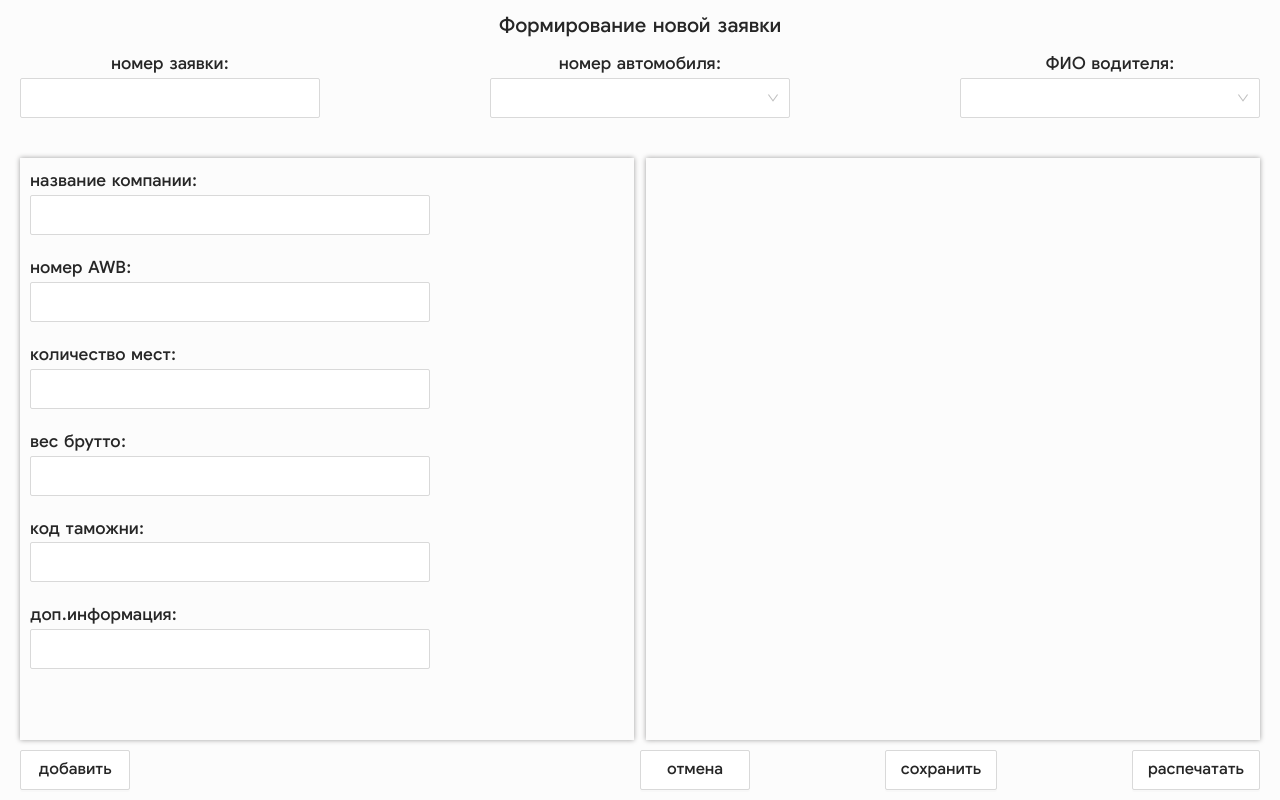
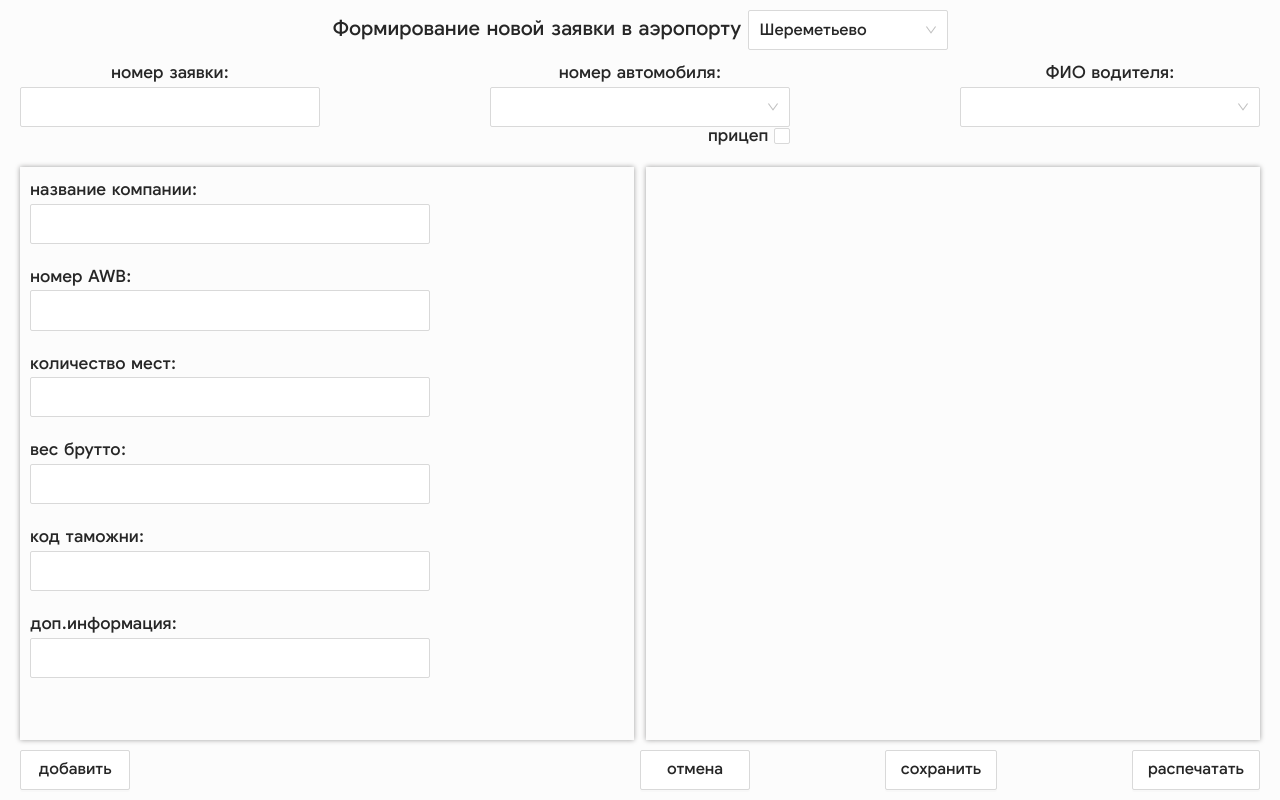
Before and after one commit to Dmitry0403/transit-app, a React app: page /input in a window 1280 px wide. Built offline with nearby package versions, Linux system fonts and the light colour scheme.

Commit message:
added choice of airport and added trailer to order

```diff
--- a/src/components/PrintContent/PrintContent.tsx
+++ b/src/components/PrintContent/PrintContent.tsx
@@ -23,13 +23,15 @@ export const PrintContent: React.FC = () => {
             <div className={scss.preamble}>
                 На основании договора № 0046-02/04 от 29/04/2022г. просим Вас
                 осуществить оформление транзитных деклараций для грузов,
-                поступивших в аэропорт Шереметьево в адрес:
+                поступивших в аэропорт{" "}
+                {currentOrder.title["аэропорт:"] || "Шереметьево"} в адрес:
             </div>
             <div className={scss.currentOrder}>
                 <CurrentOrder />
             </div>
             <div className={scss.paragraph}>
-                Номер автомобиля: {currentOrder.title["номер автомобиля:"]}.{" "}
+                Номер автомобиля: {currentOrder.title["номер автомобиля:"]}
+                {currentOrder.isTrailer && <span>/ A 1482 E-5</span>}.{" "}
                 {currentOrder.title["ФИО водителя:"]}
             </div>
             <div className={scss.paragraph}>
--- a/src/pages/RegistrationPage/RegistrationPage.tsx
+++ b/src/pages/RegistrationPage/RegistrationPage.tsx
@@ -1,8 +1,8 @@
 import React, { useState, useEffect } from "react";
 import scss from "./styles.module.scss";
 import { LINKS } from "../../common/routes";
-import { Button, Input, Select } from "antd";
-import { nanoid } from "nanoid";
+import { Button, Input, Select, Checkbox } from "antd";
+import type { CheckboxChangeEvent } from "antd/es/checkbox";
 import { getCustomsByCode } from "../../common/helper";
 import { DeleteTwoTone, EditTwoTone, CopyTwoTone } from "@ant-design/icons";
 import type { IItemForm } from "../../store/orderSlice";
@@ -53,11 +53,12 @@ export const RegistrationPage: React.FC = () => {
         "Воронецкий Михаил",
         "Латушко Олег",
         "Присенко Александр",
-        "Чирок Владимир",
         "Игнатович Геннадий",
         "Бакунович Александр",
         "Вершенко Юрий",
     ];
+
+    const aeroports = ["Шереметьево", "Внуково"];
 
     const getInitialForm = (): IItemForm => {
         return namesForm.reduce(
@@ -194,10 +195,35 @@ export const RegistrationPage: React.FC = () => {
         navigate(LINKS.print);
     };
 
+    const handlerCkeckBoxChange = (e: CheckboxChangeEvent) => {
+        dispatch(orderActions.changeCheckBox(e.target.checked));
+    };
+
     return (
         <div className={scss.main}>
             <div className={scss.title}>
-                <p>Формирование новой заявки</p>
+                <p>
+                    Формирование новой заявки в аэропорту
+                    <span>
+                        {" "}
+                        <Select
+                            size="large"
+                            defaultValue={
+                                currentOrder.title["аэропорт:"] || "Шереметьево"
+                            }
+                            style={{ width: 200, textAlign: "left" }}
+                            onChange={(value: string) =>
+                                handlerSelectTitle(value, "аэропорт:")
+                            }
+                        >
+                            {aeroports.map((el) => (
+                                <Option key={el} value={el}>
+                                    {el}
+                                </Option>
+                            ))}
+                        </Select>
+                    </span>
+                </p>
                 <div className={scss.titleForm}>
                     <div className={scss.itemForm}>
                         <div>номер заявки:</div>
@@ -232,6 +258,13 @@ export const RegistrationPage: React.FC = () => {
                         </Select>
                         <div className={scss.errorMessage}>
                             {errorTitle["номер автомобиля:"]}
+                        </div>
+                        <div className={scss.checkbox}>
+                            прицеп{" "}
+                            <Checkbox
+                                defaultChecked={currentOrder.isTrailer}
+                                onChange={handlerCkeckBoxChange}
+                            ></Checkbox>
                         </div>
                     </div>
                     <div className={scss.itemForm}>
@@ -293,7 +326,7 @@ export const RegistrationPage: React.FC = () => {
                                         авианакладная №
                                         {currentOrder.list[el]["номер AWB:"]} -{" "}
                                     </span>
-                                    <span className={scss.boxItemsForm}>
+                                    <div className={scss.boxItemsForm}>
                                         <span>
                                             {
                                                 currentOrder.list[el][
@@ -310,7 +343,7 @@ export const RegistrationPage: React.FC = () => {
                                             }{" "}
                                             кг,
                                         </span>
-                                    </span>
+                                    </div>
                                     <div>
                                         Таможня назначения:{" "}
                                         {getCustomsByCode(
--- a/src/pages/RegistrationPage/styles.module.scss
+++ b/src/pages/RegistrationPage/styles.module.scss
@@ -46,6 +46,12 @@
     margin-bottom: 20px;
 }
 
+.checkbox {
+    position: absolute;
+    bottom: -23px;
+    right: 0;
+}
+
 .errorMessage {
     position: absolute;
     bottom: -23px;
--- a/src/store/orderSlice/orderSlice.ts
+++ b/src/store/orderSlice/orderSlice.ts
@@ -14,7 +14,9 @@ export interface IOrder {
         "номер заявки:": string;
         "номер автомобиля:": string;
         "ФИО водителя:": string;
+        "аэропорт:": string;
     };
+    isTrailer: boolean;
     date: string;
     list: {
         [idItemOrder: string]: IItemForm;
@@ -33,7 +35,9 @@ const getInitialCurrentOrder = () => {
                 "номер заявки:": "",
                 "номер автомобиля:": "",
                 "ФИО водителя:": "",
+                "аэропорт:": "Шереметьево",
             },
+            isTrailer: false,
             date: format(new Date(), "dd MMMM yyy", { locale: ruLocale }),
             list: {},
         };
@@ -50,7 +54,9 @@ const orderSlice = createSlice({
                     "номер заявки:": "",
                     "номер автомобиля:": "",
                     "ФИО водителя:": "",
+                    "аэропорт:": "Шереметьево",
                 },
+                isTrailer: false,
                 date: format(new Date(), "dd MMMM yyy", { locale: ruLocale }),
                 list: {},
             });
@@ -68,6 +74,12 @@ const orderSlice = createSlice({
                     ...state.title,
                     [action.payload.key]: action.payload.value,
                 },
+            });
+        },
+        changeCheckBox: (state, action: PayloadAction<boolean>) => {
+            return (state = {
+                ...state,
+                isTrailer: action.payload,
             });
         },
         addedItemOrder: (state, action: PayloadAction<IItemForm>) => {
```
Also changed, not shown: 4 other files (tests, documents, lock files or other folders).
